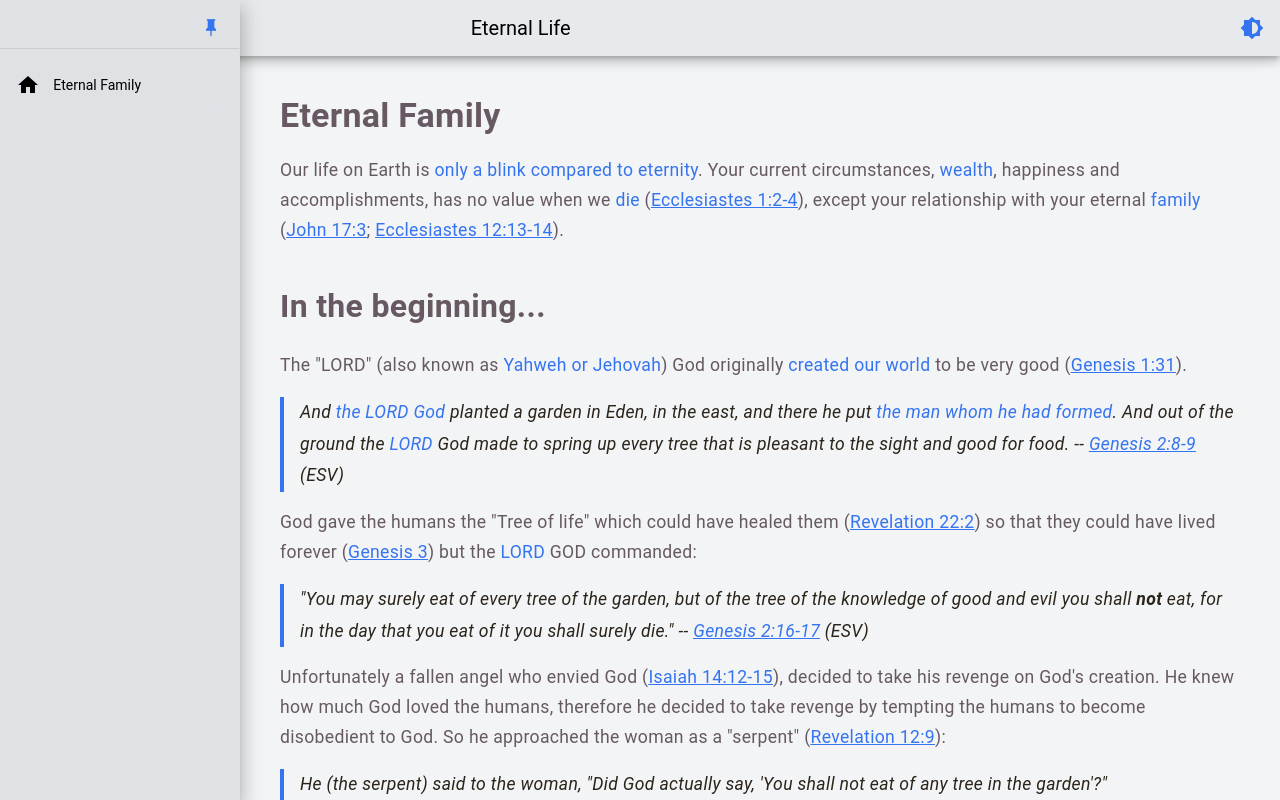
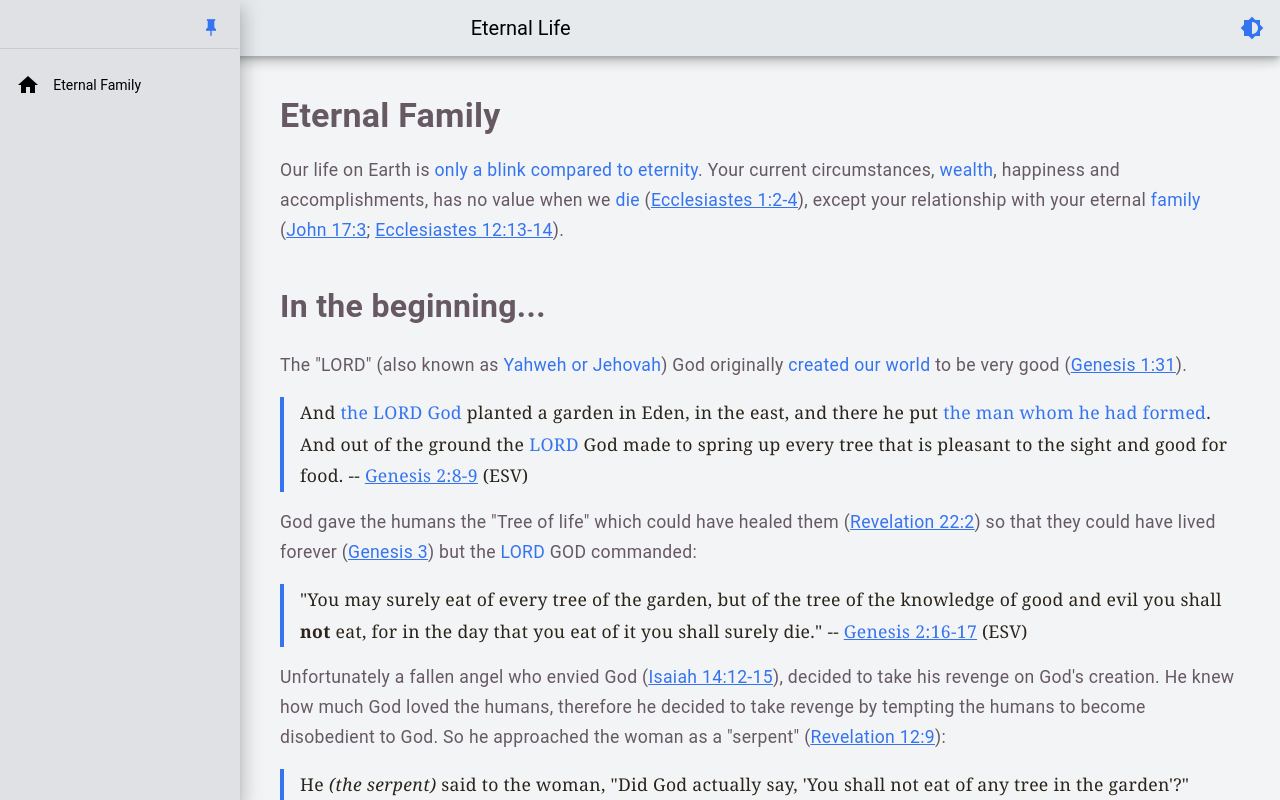
Before and after one commit to JasperCiti/ofgod, a Nuxt app: page / in a window 1280 px wide. Shown: the top 800 px of the page. Built offline with nearby package versions, Linux system fonts and the light colour scheme.

Commit message:
Improve styling.

```diff
--- /dev/null
+++ b/app/assets/css/markdown.css
@@ -0,0 +1,68 @@
+/* Shared Markdown Content Styles */
+
+/* Content body wrapper */
+.content-body,
+.markdown-content {
+  font-size: 1.1rem;
+  line-height: 1.8;
+}
+
+/* Headings */
+.content-body h1,
+.markdown-content h1 {
+  font-size: 2rem;
+  margin-top: 2rem;
+  margin-bottom: 1rem;
+  font-weight: 600;
+}
+
+.content-body h2,
+.markdown-content h2 {
+  font-size: 1.5rem;
+  margin-top: 1.5rem;
+  margin-bottom: 0.75rem;
+  font-weight: 600;
+}
+
+.markdown-content h3 {
+  font-size: 1.25rem;
+  margin-top: 1rem;
+  margin-bottom: 0.5rem;
+  font-weight: 600;
+}
+
+/* Paragraphs */
+.markdown-content p {
+  margin: 0.75rem 0;
+  line-height: 1.7;
+}
+
+/* Blockquotes */
+.content-body blockquote,
+.markdown-content blockquote {
+  border-left: 4px solid rgb(var(--v-theme-primary));
+  padding-left: 1rem;
+  margin: 1rem 0;
+  font-family: Georgia, 'Times New Roman', serif;
+  color: rgb(var(--v-theme-on-surface));
+}
+
+/* Links */
+.content-body a,
+.markdown-content a {
+  color: rgb(var(--v-theme-primary));
+  text-decoration: none;
+}
+
+.markdown-content a:hover {
+  text-decoration: underline;
+}
+
+/* Text formatting */
+.markdown-content strong {
+  font-weight: 600;
+}
+
+.markdown-content em {
+  font-style: italic;
+}
--- a/app/components/MarkdownRenderer.vue
+++ b/app/components/MarkdownRenderer.vue
@@ -196,53 +196,3 @@ onMounted(async () => {
   }, 500)
 })
 </script>
-
-<style scoped>
-.markdown-content :deep(h1) {
-  font-size: 2rem;
-  margin: 1.5rem 0 1rem;
-  font-weight: 600;
-}
-
-.markdown-content :deep(h2) {
-  font-size: 1.5rem;
-  margin: 1.25rem 0 0.75rem;
-  font-weight: 600;
-}
-
-.markdown-content :deep(h3) {
-  font-size: 1.25rem;
-  margin: 1rem 0 0.5rem;
-  font-weight: 600;
-}
-
-.markdown-content :deep(p) {
-  margin: 0.75rem 0;
-  line-height: 1.7;
-}
-
-.markdown-content :deep(blockquote) {
-  border-left: 4px solid rgb(var(--v-theme-primary));
-  padding-left: 1rem;
-  margin: 1rem 0;
-  font-style: italic;
-  color: rgb(var(--v-theme-on-surface));
-}
-
-.markdown-content :deep(a) {
-  color: rgb(var(--v-theme-primary));
-  text-decoration: none;
-}
-
-.markdown-content :deep(a:hover) {
-  text-decoration: underline;
-}
-
-.markdown-content :deep(strong) {
-  font-weight: 600;
-}
-
-.markdown-content :deep(em) {
-  font-style: italic;
-}
-</style>
--- a/app/pages/[...slug].vue
+++ b/app/pages/[...slug].vue
@@ -77,33 +77,3 @@ useHead({
   ]
 })
 </script>
-
-<style scoped>
-.content-body {
-  font-size: 1.1rem;
-  line-height: 1.8;
-}
-
-.content-body :deep(h1) {
-  font-size: 2rem;
-  margin-top: 2rem;
-  margin-bottom: 1rem;
-}
-
-.content-body :deep(h2) {
-  font-size: 1.5rem;
-  margin-top: 1.5rem;
-  margin-bottom: 0.75rem;
-}
-
-.content-body :deep(blockquote) {
-  border-left: 4px solid rgb(var(--v-theme-primary));
-  padding-left: 1rem;
-  margin: 1rem 0;
-  font-style: italic;
-}
-
-.content-body :deep(a) {
-  color: rgb(var(--v-theme-primary));
-}
-</style>
--- a/app/pages/index.vue
+++ b/app/pages/index.vue
@@ -49,33 +49,3 @@ useHead({
   ]
 })
 </script>
-
-<style scoped>
-.content-body {
-  font-size: 1.1rem;
-  line-height: 1.8;
-}
-
-.content-body :deep(h1) {
-  font-size: 2rem;
-  margin-top: 2rem;
-  margin-bottom: 1rem;
-}
-
-.content-body :deep(h2) {
-  font-size: 1.5rem;
-  margin-top: 1.5rem;
-  margin-bottom: 0.75rem;
-}
-
-.content-body :deep(blockquote) {
-  border-left: 4px solid rgb(var(--v-theme-primary));
-  padding-left: 1rem;
-  margin: 1rem 0;
-  font-style: italic;
-}
-
-.content-body :deep(a) {
-  color: rgb(var(--v-theme-primary));
-}
-</style>
--- a/nuxt.config.ts
+++ b/nuxt.config.ts
@@ -28,6 +28,10 @@ export default defineNuxtConfig({
   experimental: {
     payloadExtraction: false
   },
+
+  css: [
+    '~/assets/css/markdown.css'
+  ],
 
   modules: [
     'vuetify-nuxt-module'
```
Also changed, not shown: 1 other file (tests, documents, lock files or other folders).
